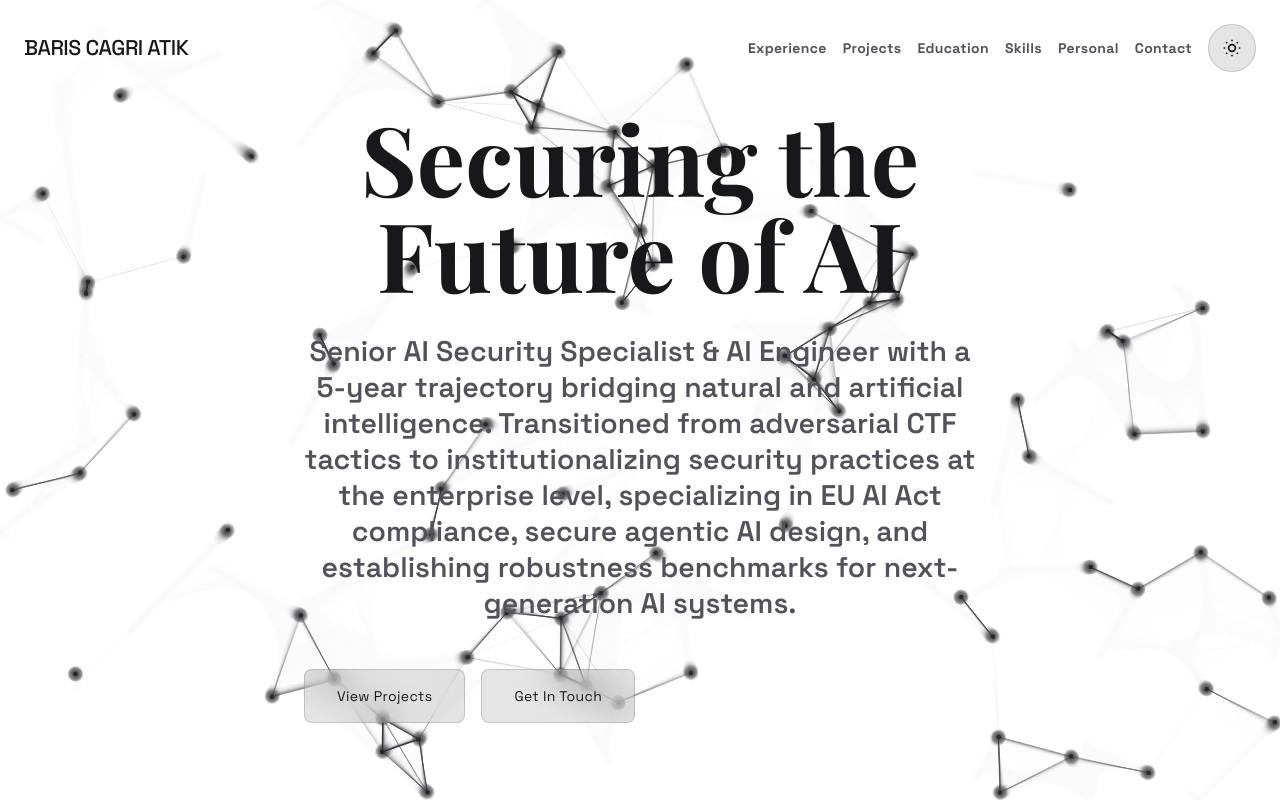
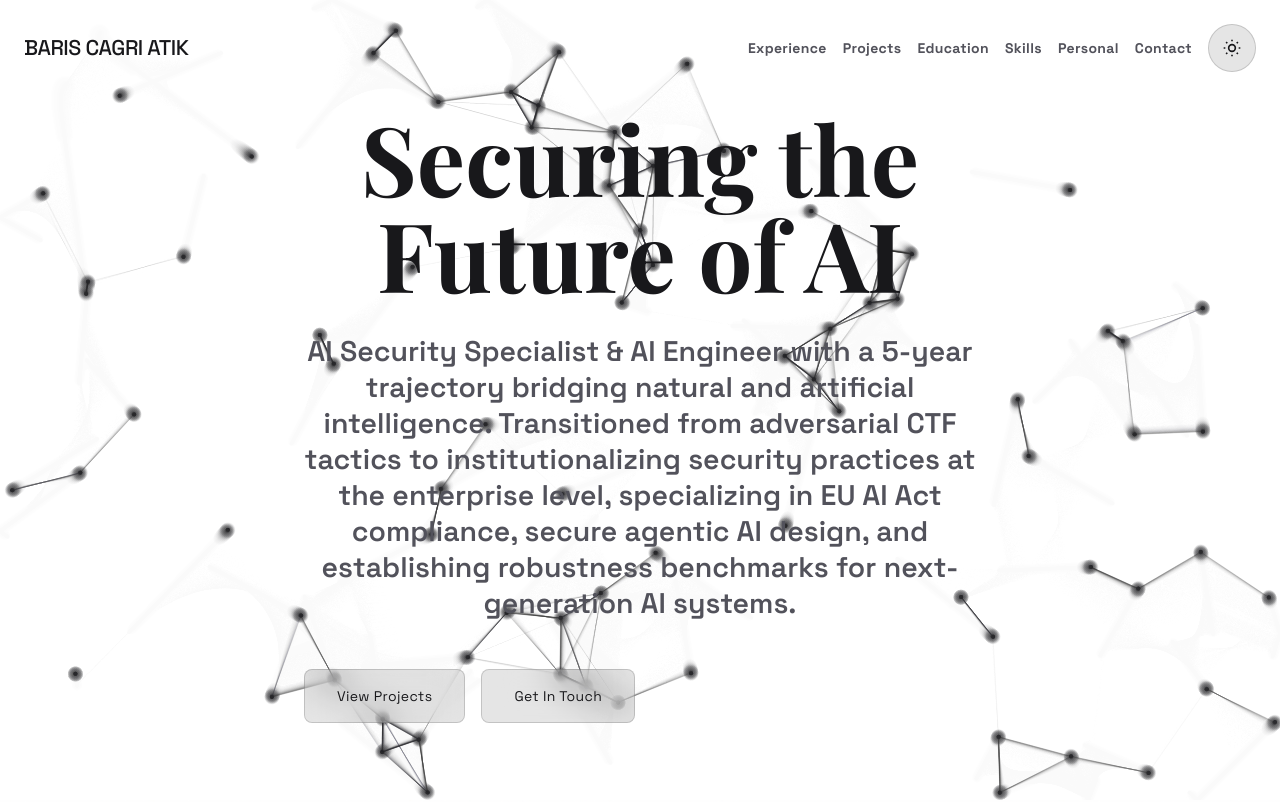
Before and after one commit to BarisAtik/portfolio, a Next.js app: page / in a window 1280 px wide. Shown: the top 802 px of the page. Built offline with nearby package versions, Linux system fonts and the light colour scheme.

Commit message:
Remove 'Senior' from job title in Hero component

```diff
--- a/components/Hero.tsx
+++ b/components/Hero.tsx
@@ -48,7 +48,7 @@ export default function Hero() {
             transition={{ delay: 0.8, duration: 0.6 }}
             className="hero-description text-base md:text-2xl md:text-steel-gray max-w-2xl mx-auto leading-relaxed font-space font-semibold"
           >
-            Senior AI Security Specialist & AI Engineer with a 5-year trajectory bridging natural and artificial intelligence.
+            AI Security Specialist & AI Engineer with a 5-year trajectory bridging natural and artificial intelligence.
             Transitioned from adversarial CTF tactics to institutionalizing security practices at the enterprise level,
             specializing in EU AI Act compliance, secure agentic AI design, and establishing robustness benchmarks for
             next-generation AI systems.
```
